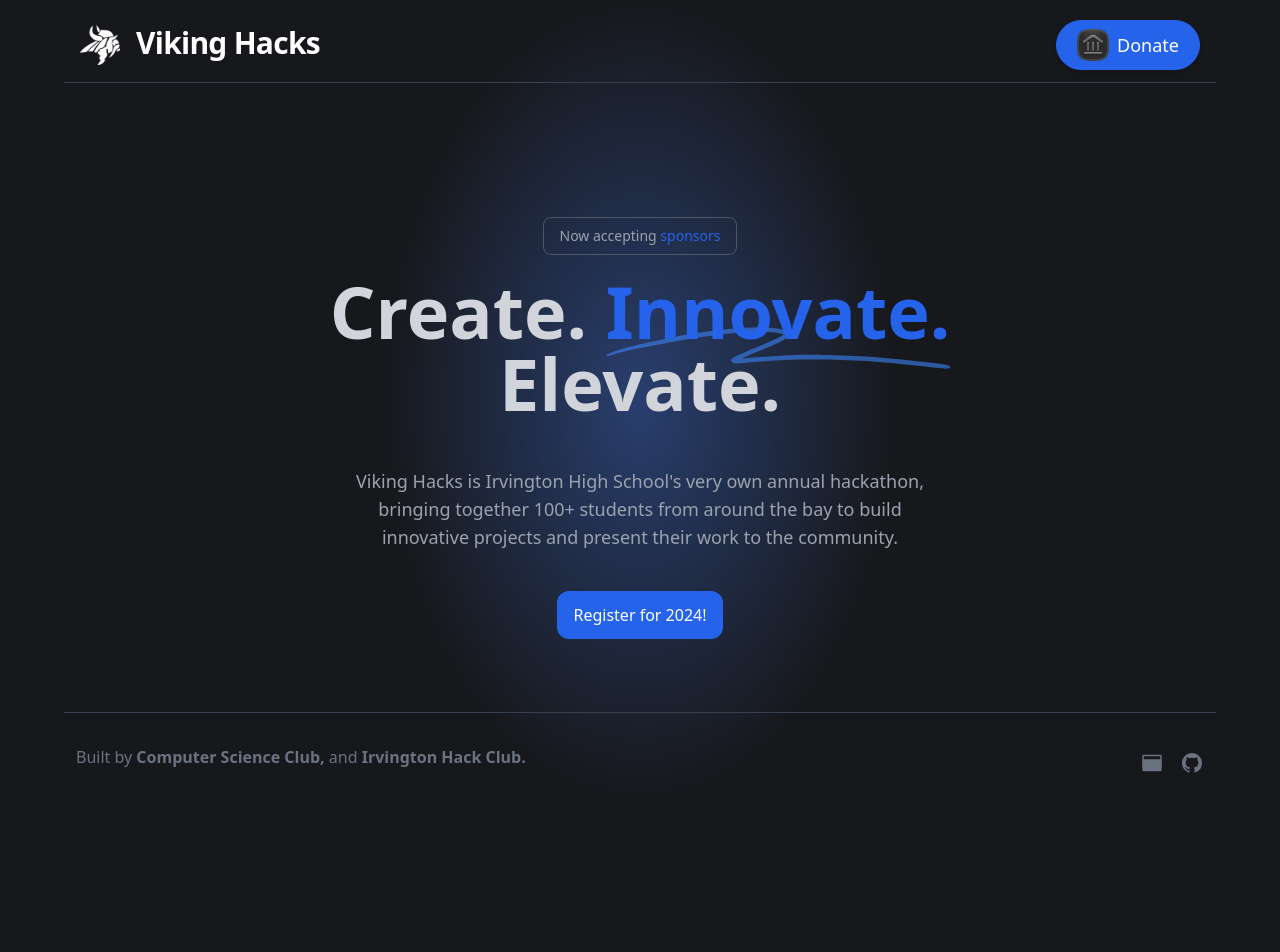
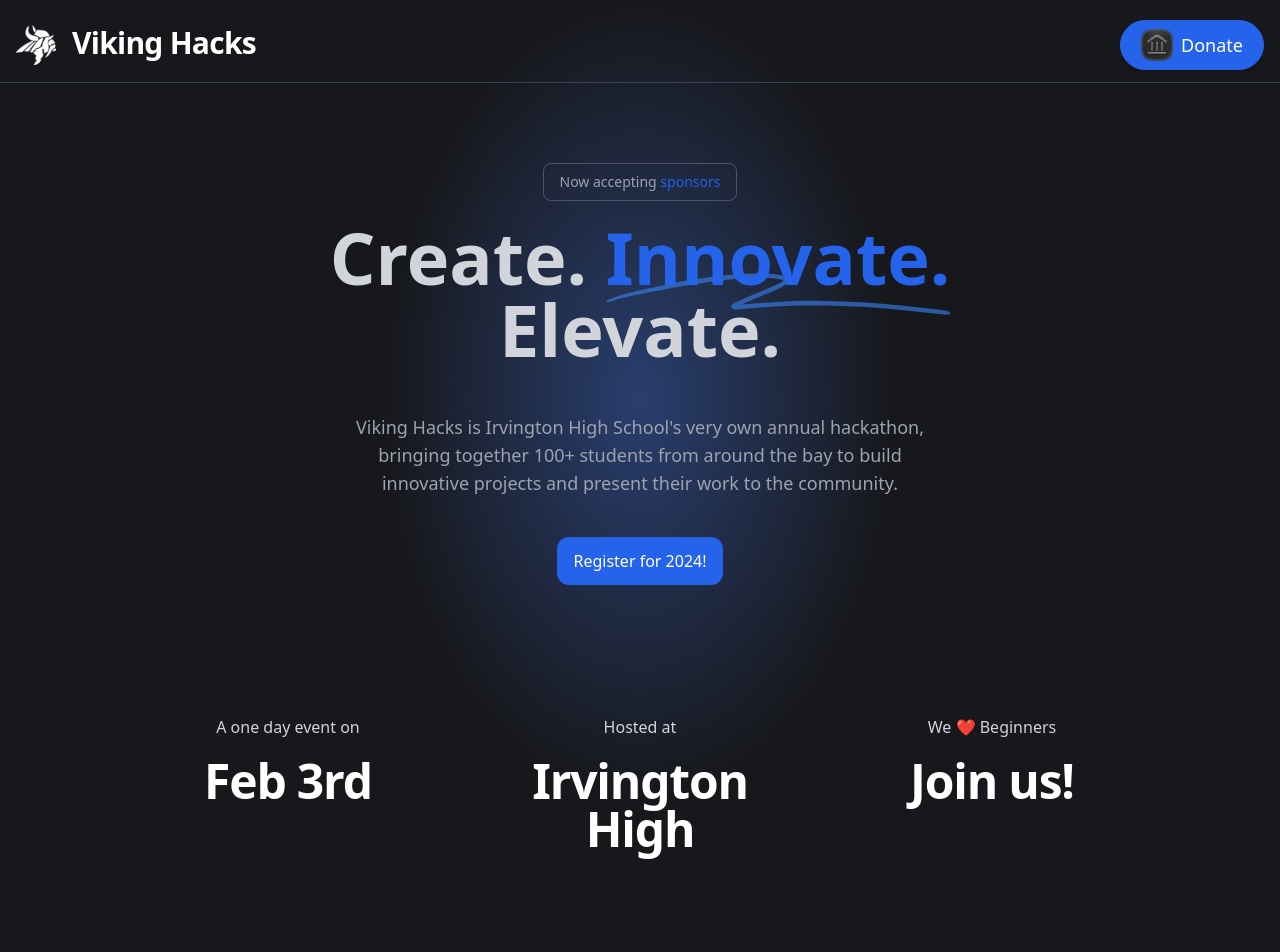
Before and after one commit to Mishra-Manit/VikingHacksWebsite, a Next.js app: page / in a window 1280 px wide. Shown: the top 952 px of the page. Before the commit the page ends 800 px from the top, so only its background shows below. Built offline with nearby package versions, Linux system fonts and the light colour scheme.

Commit message:
add hackathon details to hero section

```diff
--- a/app/page.tsx
+++ b/app/page.tsx
@@ -4,9 +4,15 @@ import Footer from "../components/Footer";
 import Header from "../components/Header";
 import SquigglyLines from "../components/SquigglyLines";
 
+const details = [
+  { id: 1, name: 'A one day event on', value: 'Feb 3rd' },
+  { id: 2, name: "Hosted at", value: 'Irvington High' },
+  { id: 3, name: "We ❤️ Beginners", value: "Join us!" },
+]
+
 export default function HomePage() {
   return (
-    <div className="flex max-w-6xl mx-auto flex-col items-center justify-center py-2 min-h-screen">
+    <div className="flex max-w-7xl mx-auto flex-col items-center justify-center py-2 min-h-screen">
       <Header />
       <main className="flex flex-1 w-full flex-col items-center justify-center text-center px-4 sm:mt-20 mt-20 background-gradient">
         <a
@@ -27,7 +33,7 @@ export default function HomePage() {
           Elevate.
         </h1>
         <h2 className="mx-auto mt-12 max-w-xl text-lg sm:text-gray-400  text-gray-500 leading-7">
-        Viking Hacks is Irvington High School&apos;s very own annual hackathon, bringing together 100+ students from around the bay to build innovative projects and present their work to the community.
+          Viking Hacks is Irvington High School&apos;s very own annual hackathon, bringing together 100+ students from around the bay to build innovative projects and present their work to the community.
         </h2>
         <Link
           className="bg-blue-600 rounded-xl text-white font-medium px-4 py-3 sm:mt-10 mt-8 hover:bg-blue-500 transition"
@@ -35,10 +41,22 @@ export default function HomePage() {
         >
           Register for 2024!
         </Link>
+        <div className="py-24 sm:py-32">
+        <div className="mx-auto max-w-7xl px-6 lg:px-8">
+          <dl className="grid grid-cols-1 gap-x-8 gap-y-16 text-center lg:grid-cols-3">
+            {details.map((detail) => (
+              <div key={detail.id} className="mx-auto flex max-w-xs flex-col gap-y-4">
+                <dt className="text-base leading-7 text-gray-300">{detail.name}</dt>
+                <dd className="text-3xl font-semibold tracking-tight text-white sm:text-5xl">
+                  {detail.value}
+                </dd>
+              </div>
+            ))}
+          </dl>
+        </div>
+      </div>
 
       </main>
-
-
       <Footer />
     </div>
   );
```
